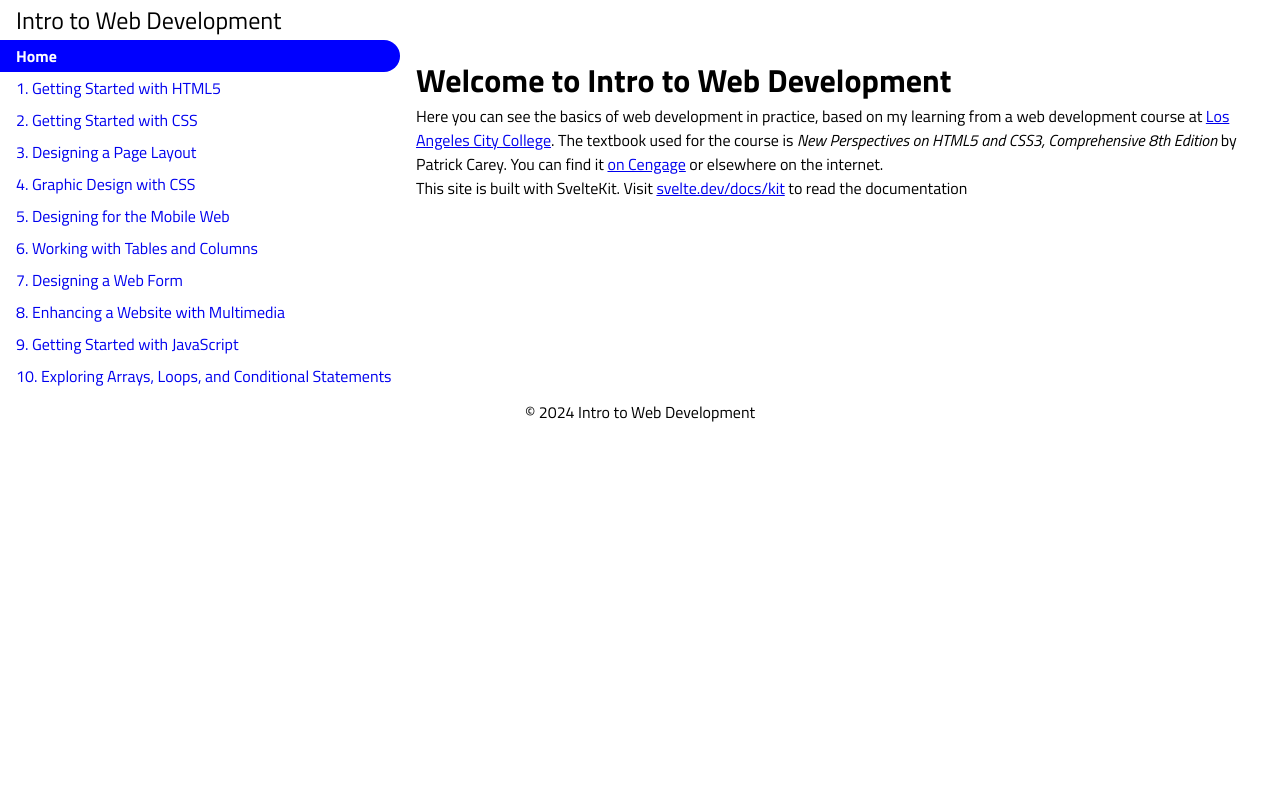
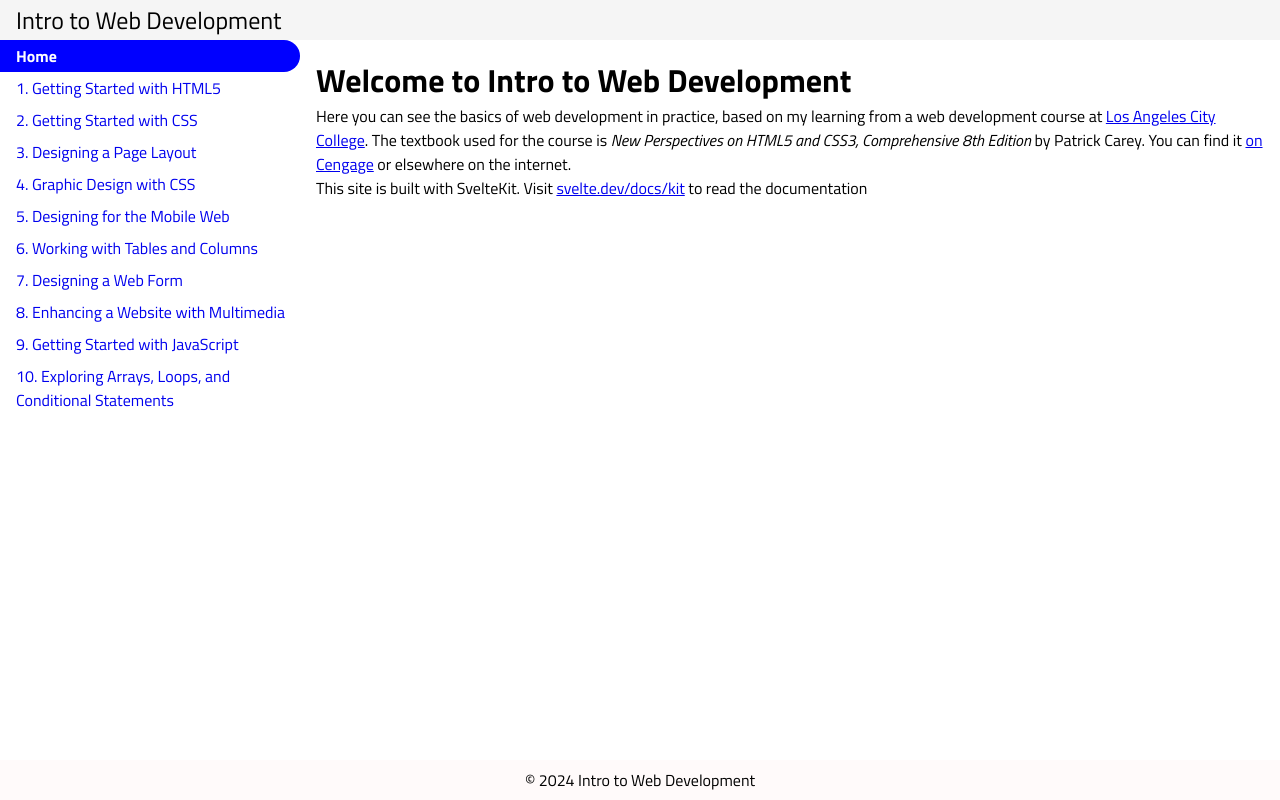
Before and after one commit to MokeEire/WebDevSite, a SvelteKit app: page / in a window 1280 px wide. Built offline with nearby package versions, Linux system fonts and the light colour scheme.

Commit message:
add sticky positions and media queries

```diff
--- a/src/lib/components/Sidebar.svelte
+++ b/src/lib/components/Sidebar.svelte
@@ -1,21 +1,27 @@
 <script>
 	import { modules } from '$lib/data/modules.js';
-	import { page } from '$app/stores'
+	import { page } from '$app/stores';
 </script>
 
 <nav>
 	<ul>
 		<li><a href="/" class:active={$page.url.pathname === '/'}>Home</a></li>
 		{#each modules as module}
-			<li><a href="/modules/{module.slug}" class:active={$page.url.pathname === `/modules/${module.slug}`}>{module.number}. {module.title}</a></li>
+			<li>
+				<a
+					href="/modules/{module.slug}"
+					class:active={$page.url.pathname === `/modules/${module.slug}`}
+					>{module.number}. {module.title}</a
+				>
+			</li>
 		{/each}
 	</ul>
 </nav>
 
 <style>
-
 	nav {
-		flex: 0 1 400px;
+		flex: 0 1 300px;
+		align-self: flex-start;
 	}
 	nav ul {
 		display: flex;
@@ -23,12 +29,10 @@
 		list-style: none;
 	}
 
-
 	nav ul li a {
 		display: block;
 		padding: 4px 8px 4px 16px;
 		text-decoration: none;
-
 	}
 	.active {
 		font-weight: bold;
@@ -37,4 +41,11 @@
 		color: white;
 		border-radius: 0 16px 16px 0;
 	}
+
+	@media screen and (min-width: 600px) {
+		nav {
+			position: sticky;
+			top: 5vh;
+		}
+	}
 </style>
--- a/src/routes/+layout.svelte
+++ b/src/routes/+layout.svelte
@@ -31,26 +31,25 @@
 	<link rel="stylesheet" href="../reset.css"> -->
 </svelte:head>
 
+<section class="header">Intro to Web Development</section>
+
 <div class="page-layout">
-
-	<section class="header">Intro to Web Development</section>
-
 	<Sidebar />
 
 	<main>
 		{@render children()}
 	</main>
+</div>
 
-	<footer>
-		<p>© 2024 Intro to Web Development</p>
-	</footer>
-</div>
+<footer>
+	<p>© 2024 Intro to Web Development</p>
+</footer>
 
 <style>
 	.page-layout {
 		display: flex;
 		flex-flow: row wrap;
-		min-height: 100vh;
+		min-height: 90vh;
 		align-content: flex-start;
 	}
 
@@ -60,7 +59,20 @@
 		display: flex;
 		align-items: center;
 		font-size: 24px;
-		padding: 8px 16px
+		padding: 8px 16px;
+		background-color: whitesmoke;
+	}
+
+	@media screen and (min-width: 600px) {
+		section.header {
+			position: sticky;
+			top: 0;
+		}
+
+		footer {
+			position: sticky;
+			bottom: 0;
+		}
 	}
 
 	footer {
@@ -69,9 +81,10 @@
 		align-self: flex-end;
 		align-content: center;
 		text-align: center;
+		background-color: snow;
 	}
 	main {
-		flex: 3 1 480px;
+		flex: 1 1 300px;
 		padding: 16px;
 	}
 </style>
```
